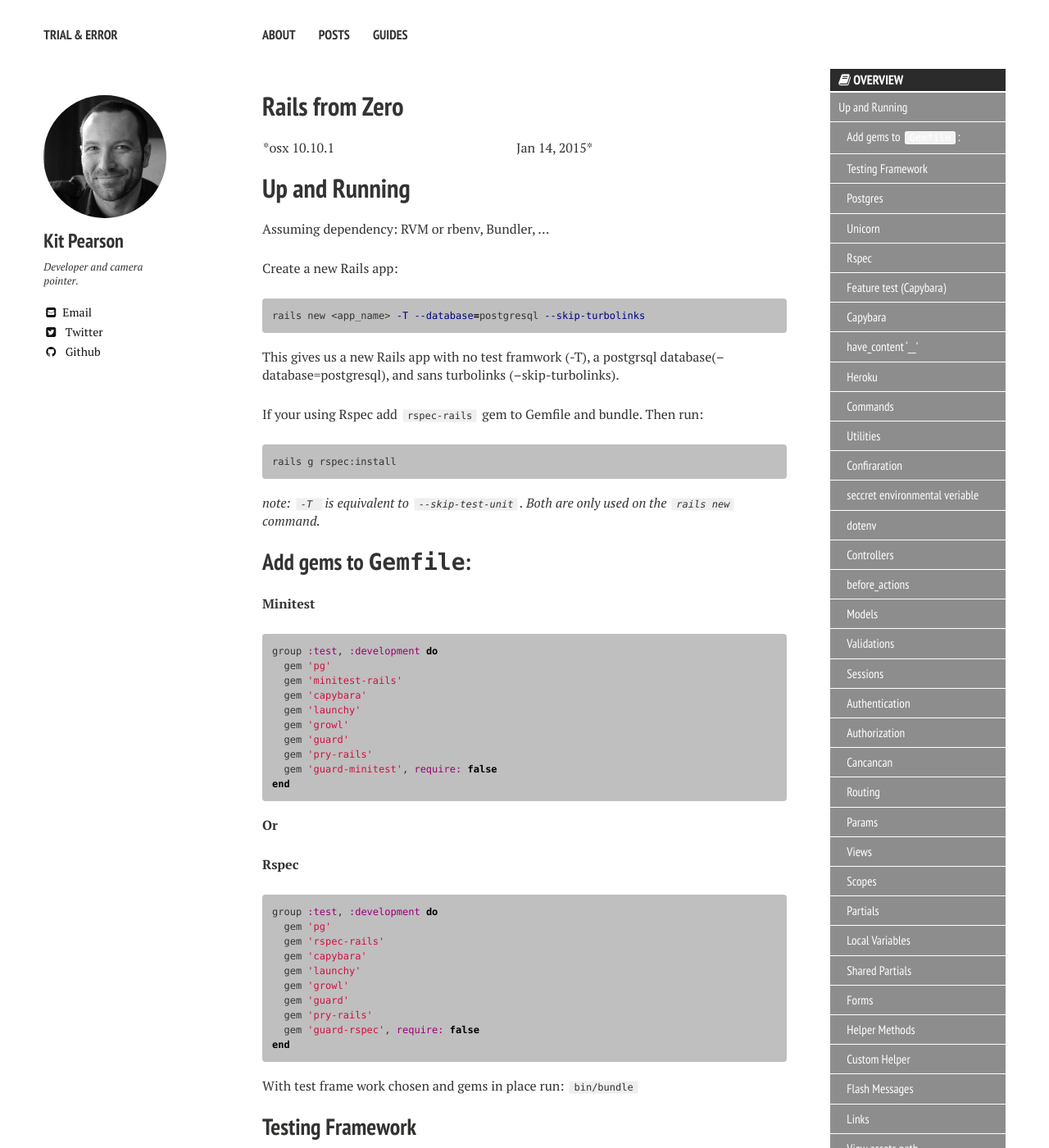
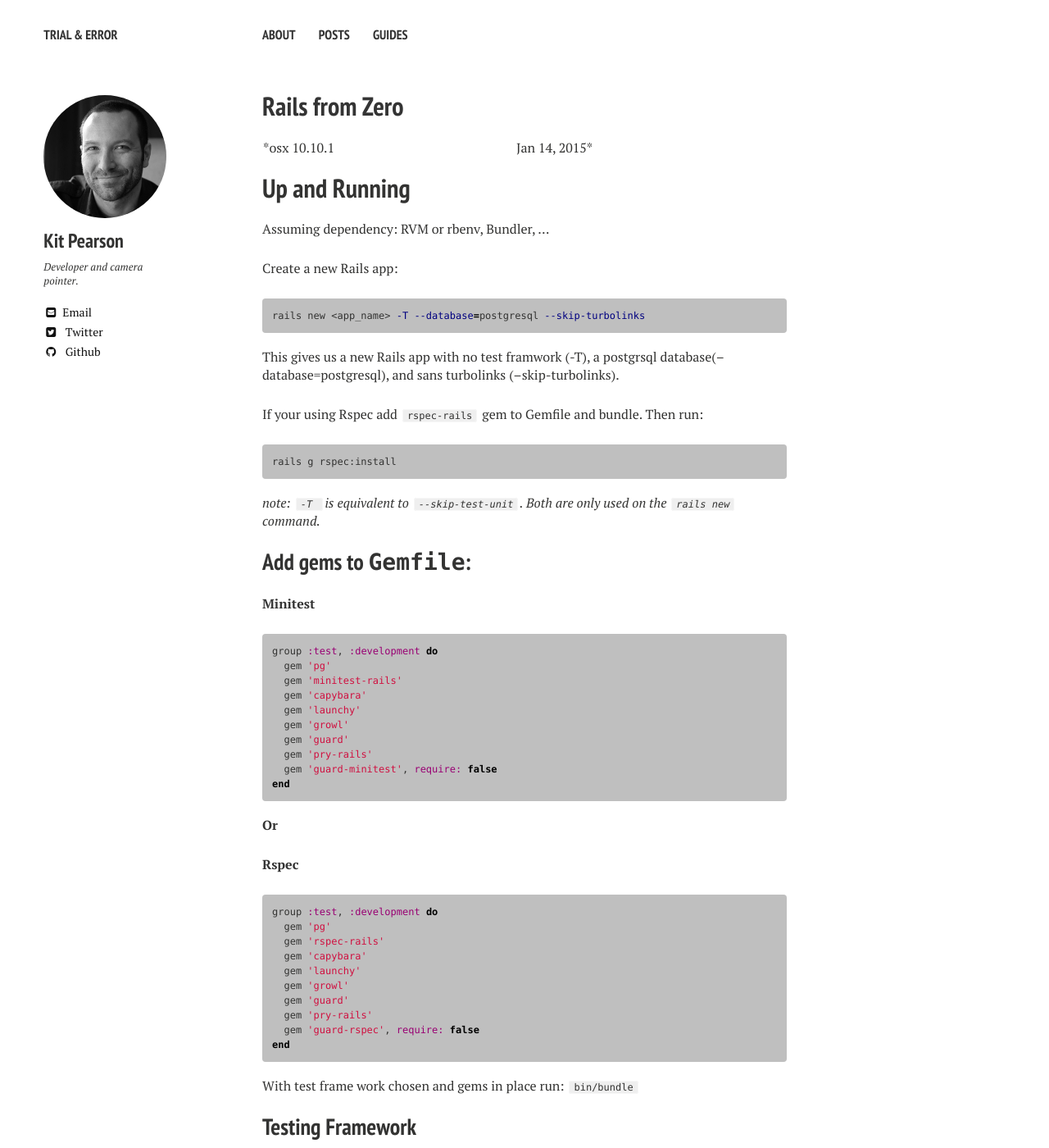
Before and after one commit to kpearson/kpearson.github.io, a Jekyll site: the page built from _posts/rails/2013-08-23-rails-from-zero.md, in a window 1280 px wide and 1400 px high. Shown: the whole window at 82% size. Built offline with Jekyll 4.4.1, drawn with Linux system fonts in a browser that asks for light colours; nearby versions of some CDN libraries; Markdown is read by kramdown in place of the engine named in the settings.

Commit message:
remove sidebar

```diff
--- a/_posts/rails/2013-08-23-rails-from-zero.md
+++ b/_posts/rails/2013-08-23-rails-from-zero.md
@@ -4,7 +4,6 @@ category: article
 title: Rails from Zero
 ---
 
-{% include _toc.html %}
 
 *osx 10.10.1   |  Jan 14, 2015*
 
@@ -148,6 +147,7 @@ require 'spec_helper'
 [Rspec feature tests] docs
 
 ## Capybara
+
 With `gem  'capybara'` in the `Gemfile` and bundled.
 Add `require 'capybara/rails'` to
 - if Rspec `spec/rails_helper.rb`
@@ -155,8 +155,8 @@ Add `require 'capybara/rails'` to
 Add `include Capybara::DSL` to the given *integration* test file.
 
 *Overview of DSL*
+
 - have_content '__'
--
 
 ## Heroku
 
@@ -262,13 +262,14 @@ saving a shopping cart in a cookie would intail storing the item id and and user
 Rookie stored carts are more fraginle but more consistantly stored. db carts require db interactions.
 
 ### Authentication
-    TODO:
+TODO:
 
 ### Authorization
-    TODO:
+TODO:
 
 #### Cancancan
-_Often over kill. If two or fewer logedin user rolels are called for a hand crafted soultion is probably the way to go._
+_Often over kill. If two or fewer logedin user rolels are called
+ for a hand crafted soultion is probably the way to go._
 
 Generate the Ability class with:
 {% highlight ruby %}
```
